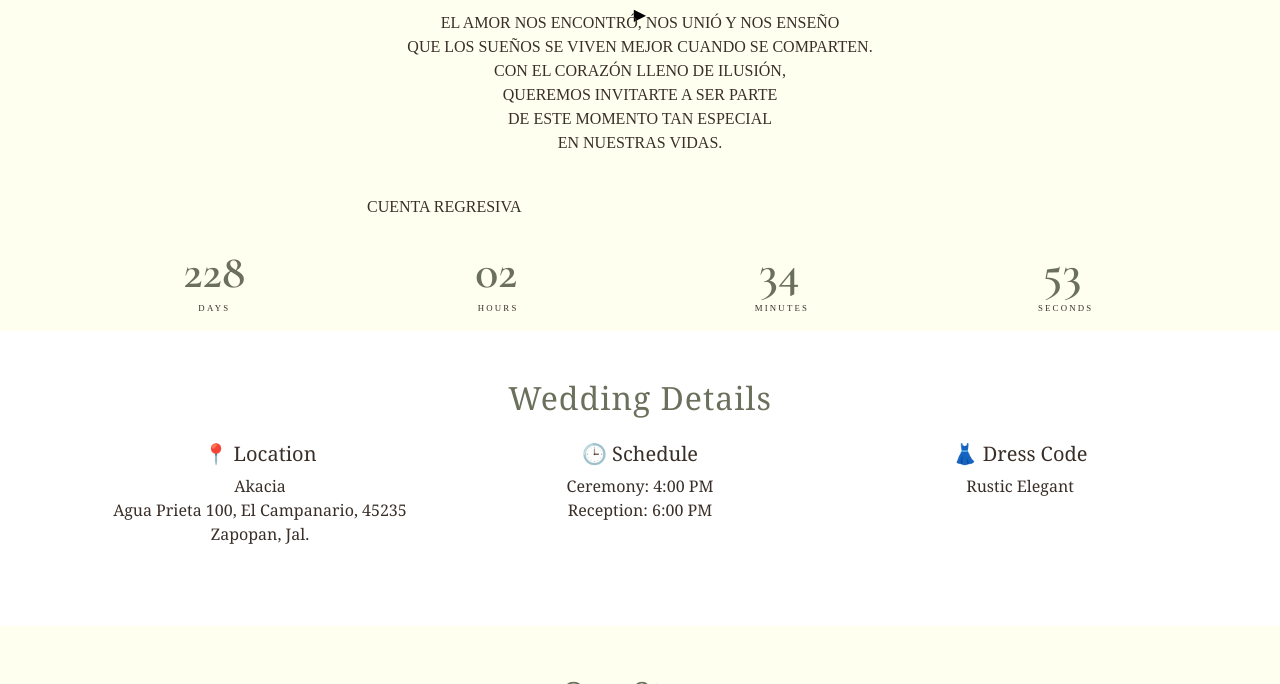
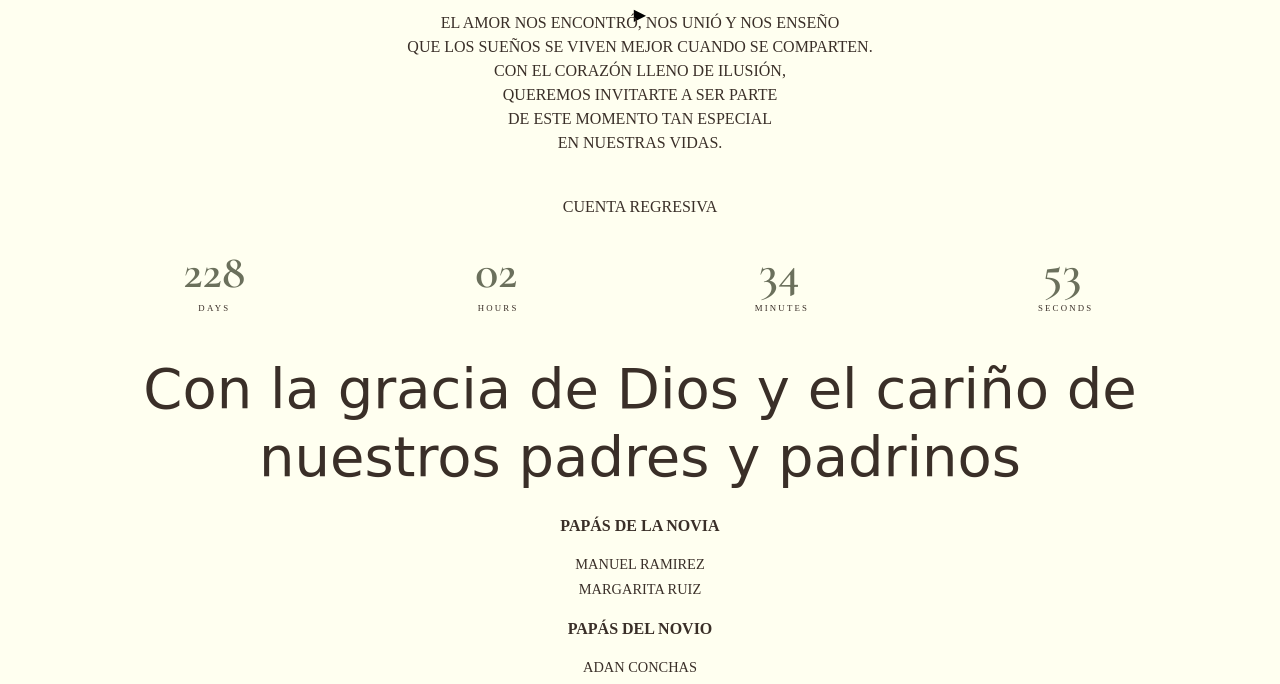
Before and after one commit to iconitodotcom/wedding-invite, a Flask app: page / in a window 1280 px wide. Shown: the part 829-1513 px from the top of the page. Run offline with Flask 3, Linux system fonts and the light colour scheme; some web fonts are replaced.

Commit message:
detail section, adding parents, and godfathers

```diff
--- a/invite/static/css/base.css
+++ b/invite/static/css/base.css
@@ -94,8 +94,8 @@ body {
 .panel-left  { animation-delay: 0s; }
 .panel-center{ animation-delay: 0.15s; }
 .panel-right { animation-delay: 0s; }
-.txt-top { animation-delay: 0s; }
-.txt-bottom { animation-delay: 0s;}
+/* .txt-top { animation-delay: 0s; }
+.txt-bottom { animation-delay: 0s;}  */
 
 @keyframes slideANDfadeIn
 {
@@ -158,6 +158,10 @@ body {
     font-weight: 400;
     font-style: normal;
 }
+.cj-txt-m
+{
+    font-size: 0.9rem;
+}
 .numberFont
 {
     font-family: "Cormorant", serif;
@@ -181,7 +185,7 @@ body {
     display: grid;
     grid-template-columns: repeat(4, 1fr);
     gap: 1.2rem;
-    margin: 1.8rem 0 1rem;
+    margin: 1.8rem 0 2rem;
     animation: fadeUp 1.4s 0.55s cubic-bezier(0.22,1,0.36,1) both;
 }
 .unit
@@ -252,3 +256,15 @@ body {
     transform: translateY(0);
     opacity: 1;
 }
+.reveal-left,
+.reveal-right{
+    opacity: 0;
+    transition: transform 1.2s cubic-bezier(0.22, 1, 0.36, 1), opacity 0.8s ease;
+}
+.reveal-left { transform: translateX(-80px); }
+.reveal-right { transform: translateX(80px); }
+.reveal-left.visible,
+.reveal-right.visible {
+    transform: translateX(0);
+    opacity: 1;
+}
--- a/invite/static/js/scrollAnimation.js
+++ b/invite/static/js/scrollAnimation.js
@@ -2,17 +2,12 @@
 const observer = new IntersectionObserver((entries) => {
     entries.forEach(entry => {
       if (entry.isIntersecting) {
-        if (entry.target.classList.contains('reveal-line')) { entry.target.classList.add('visible') }
+        if (entry.target.matches('.reveal-line, .reveal-left, .reveal-right')) { entry.target.classList.add('visible') }
         if (entry.target.classList.contains('typewriter')) { entry.target.classList.add('animate') }
         //entry.target.classList.add('animate');
         observer.unobserve(entry.target);  // only animate once
       }
     });
-  }, { threshold: 1 });  // trigger when 30% visible
+  }, { threshold: 0.3 });  // trigger when 30% visible
 
-  document.querySelectorAll('.typewriter').forEach(el => observer.observe(el));
-  document.querySelectorAll('.reveal-line').forEach((el, i ) => {
-    // stagger each line
-   // el.querySelector('span').style.transitionDelay = `${i * 0.3}s`;
-    observer.observe(el);
-  });
+  document.querySelectorAll('.typewriter, .reveal-line, .reveal-right, .reveal-left').forEach(el => observer.observe(el));
--- a/invite/templates/detail.html
+++ b/invite/templates/detail.html
@@ -18,7 +18,7 @@
         <div class="row">
             <div class="col">
                 <div class="row justify-content-center">
-                    <div class="col-6">
+                    <div class="col-6 text-center">
                         <p class="bodoni-moda-sc-txt typewriter">CUENTA REGRESIVA</p>
                     </div>
                 </div>
@@ -44,5 +44,41 @@
                 </div>
             </div>
         </div>
+        <div class="row">
+            <div class="col py-2">
+                <p class="text-center cj-seal display-4">
+                    <span class="reveal-line">
+                        <span>Con la gracia de Dios y el cariño de nuestros padres y padrinos</span>
+                    </span>
+                </p>
+            </div>
+        </div>
+        <div class="row">
+            <div class="col text-center bodoni-moda-sc-txt reveal-left">
+                <p class="fw-bold">
+                    <span>PAPÁS DE LA NOVIA</span>
+                </p>
+                <p class="mb-1 cj-txt-m">MANUEL RAMIREZ</p>
+                <p class="cj-txt-m">MARGARITA RUIZ</p>
+            </div>
+        </div>
+        <div class="row">
+            <div class="col text-center bodoni-moda-sc-txt reveal-right">
+                <p class="fw-bold">
+                    <span>PAPÁS DEL NOVIO</span>
+                </p>
+                <p class="mb-1 cj-txt-m">ADAN CONCHAS</p>
+                <p class="cj-txt-m">GUADALUPE JIMENEZ</p>
+            </div>
+        </div>
+        <div class="row">
+            <div class="col text-center bodoni-moda-sc-txt reveal-left">
+                <p class="fw-bold">
+                    <span>PADRINOS DE VELACIÓN</span>
+                </p>
+                <p class="mb-1 cj-txt-m">PEDRO RODRIGUÉZ</p>
+                <p class="cj-txt-m">ANALI RAMIREZ</p>
+            </div>
+        </div>
     </div>
 </section>
```
